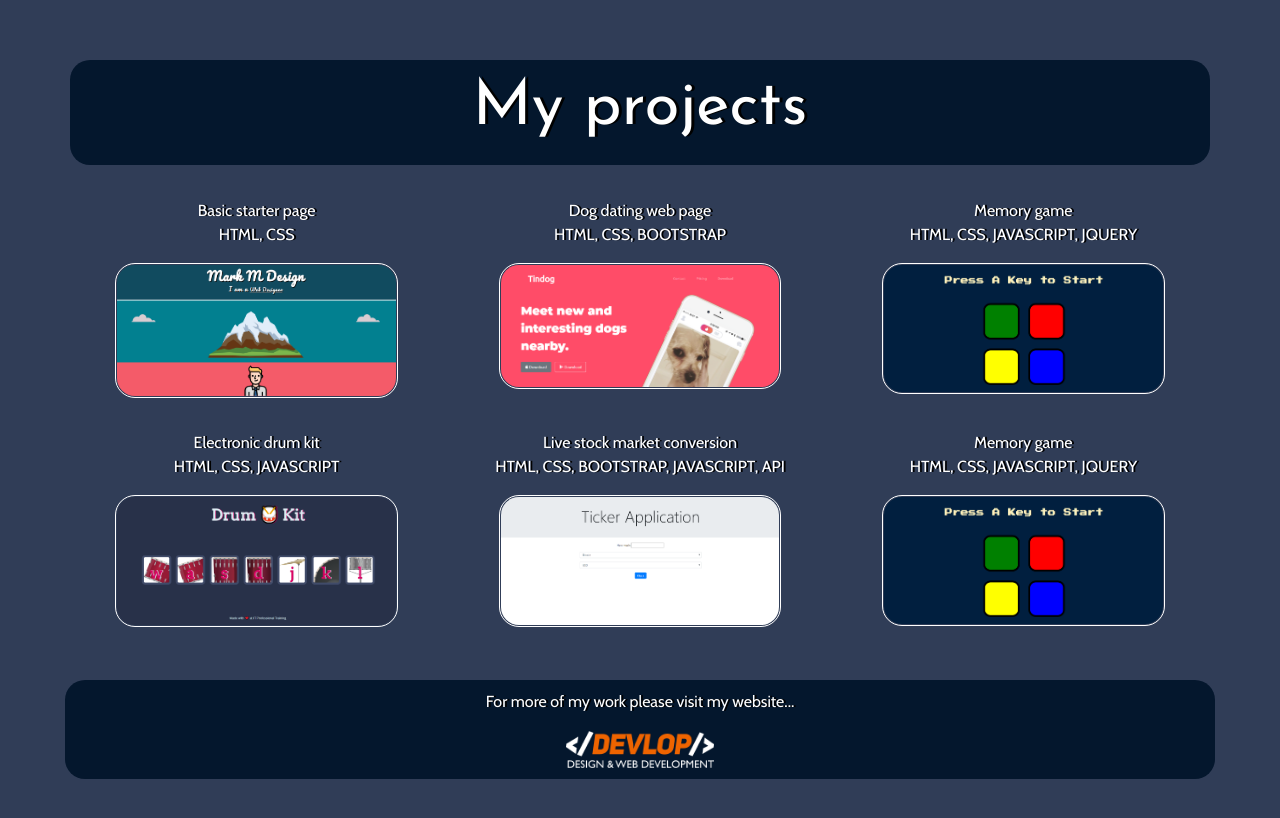
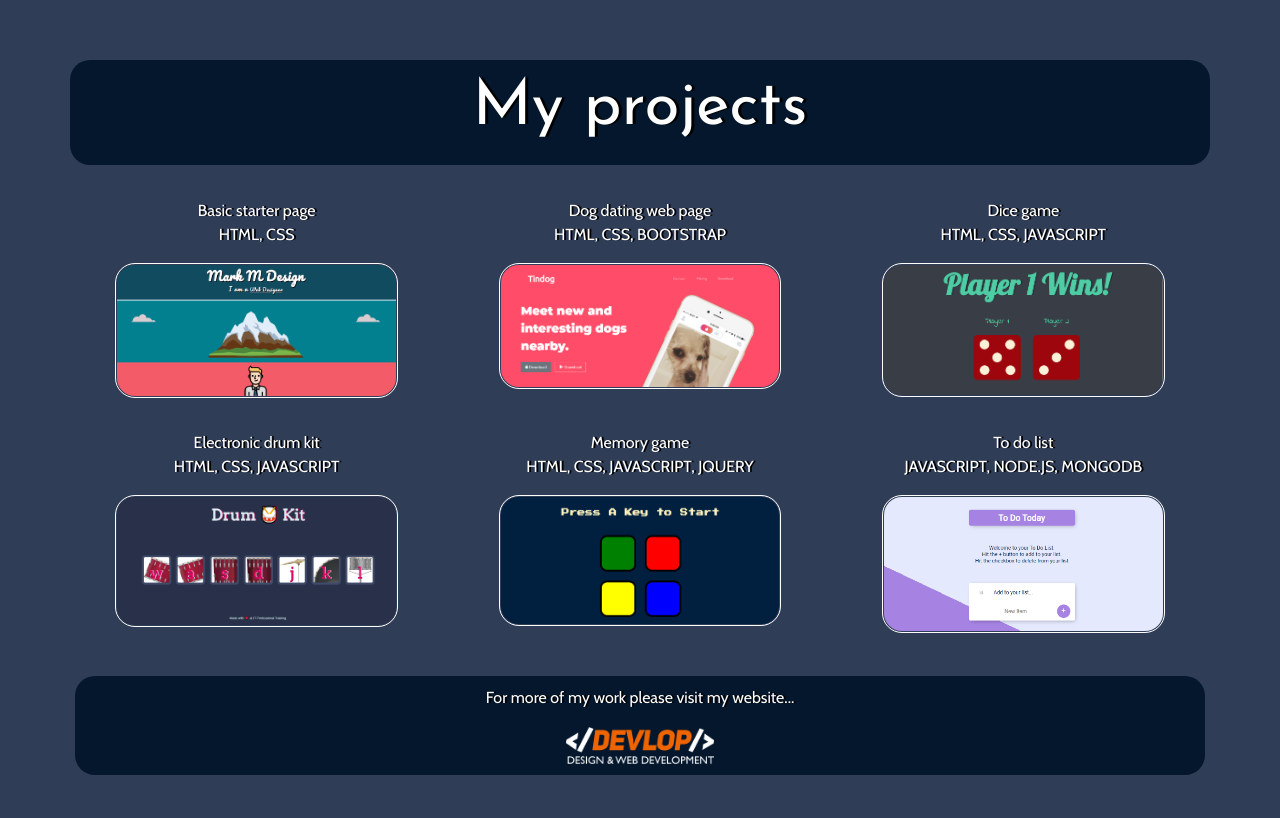
Before and after one commit to devlopuk/projects, a plain HTML site: page index.html in a window 1280 px wide. Drawn offline with nearby package versions, Linux system fonts and the light colour scheme.

Commit message:
Add files via upload

```diff
--- a/index.html
+++ b/index.html
@@ -25,26 +25,26 @@
 <a href="https://devlopuk.github.io/tindog/" target="tindog">  <img src="tindog.png" class="grow"></a><hr>
     </div>
     <div class="col-sm">
-          <p>Memory game<br>HTML, CSS, JAVASCRIPT, JQUERY</p>
-<a href="https://devlopuk.github.io/javascript/Game%20Challenge/" target="_simon">  <img src="simon.png" class="grow"></a><hr>
+          <p>Dice game<br>HTML, CSS, JAVASCRIPT</p>
+<a href="https://devlopuk.github.io/javascript/Rolling%20Dice/" target="dice">  <img src="dice.png" class="grow"></a><hr>
     </div>
   </div>
   <div class="row">
     <div class="col-sm">
           <p>Electronic drum kit<br>HTML, CSS, JAVASCRIPT</p>
-    <a href="https://devlopuk.github.io/javascript/Drum Kit/" target="_drum">  <img src="drum-kit.png" class="grow"></a><hr>
+    <a href="https://devlopuk.github.io/javascript/Drum%20Kit/" target="_drum">  <img src="drum-kit.png" class="grow"></a><hr>
 
     </div>
     <div class="col-sm">
-          <p>Live stock market conversion<br>HTML, CSS, BOOTSTRAP, JAVASCRIPT, API</p>
-<a href="https://devlopuk.github.io/stock-market/" target="_stock">  <img src="ticker.png" class="grow"></a><hr>
+      <p>Memory game<br>HTML, CSS, JAVASCRIPT, JQUERY</p>
+<a href="https://devlopuk.github.io/javascript/Game%20Challenge/" target="_simon">  <img src="simon.png" class="grow"></a><hr>
     </div>
     <div class="col-sm">
-          <p>Memory game<br>HTML, CSS, JAVASCRIPT, JQUERY</p>
-<a href="https://devlopuk.github.io/javascript/Game%20Challenge/" target="_simon">  <img src="simon.png" class="grow"></a><hr>
+          <p>To do list<br>JAVASCRIPT, NODE.JS, MONGODB</p>
+    <a href="https://devlopuk-todolist.herokuapp.com/" target="todo">  <img src="todo.png" class="grow"></a><hr>
+
     </div>
   </div>
-</div>
 <div class="container">
   <div class="row footer">
     <div class="col-sm">
```
Also changed, not shown: dice.png (added), todo.png (added).
